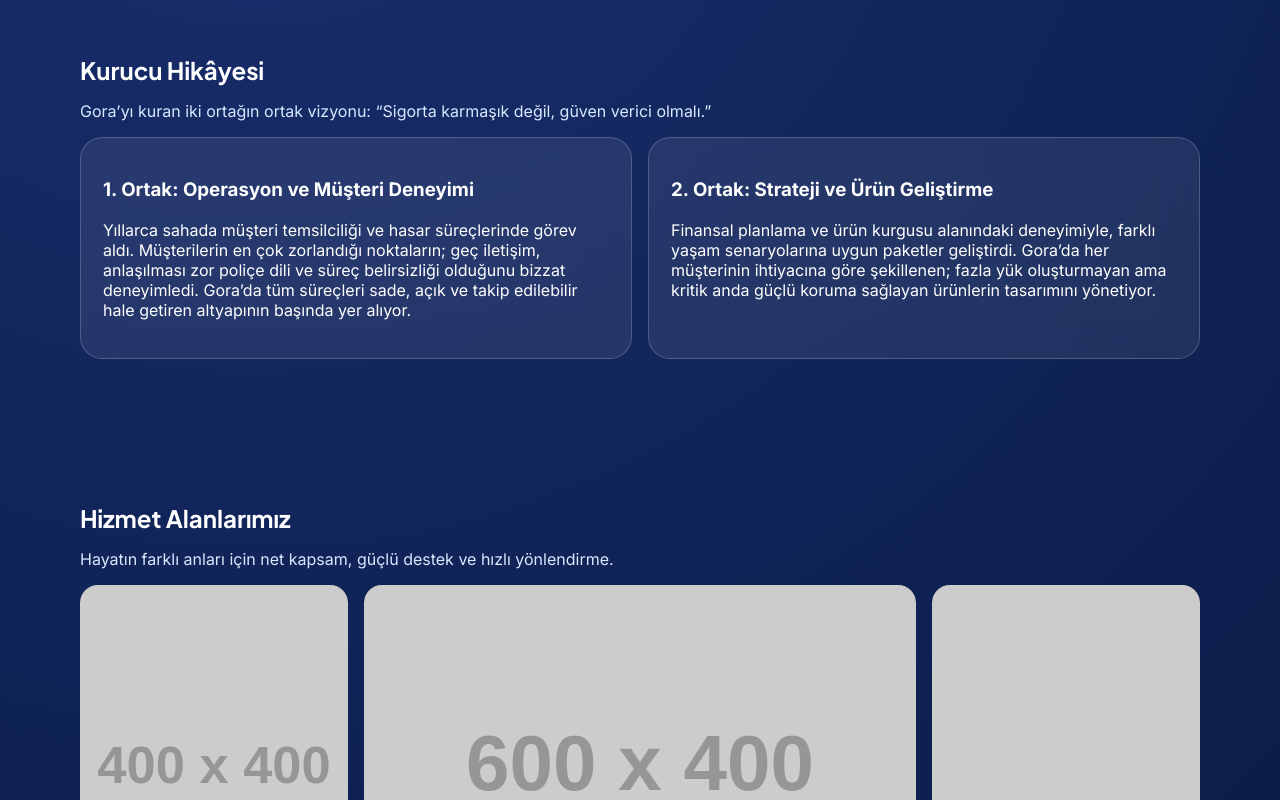
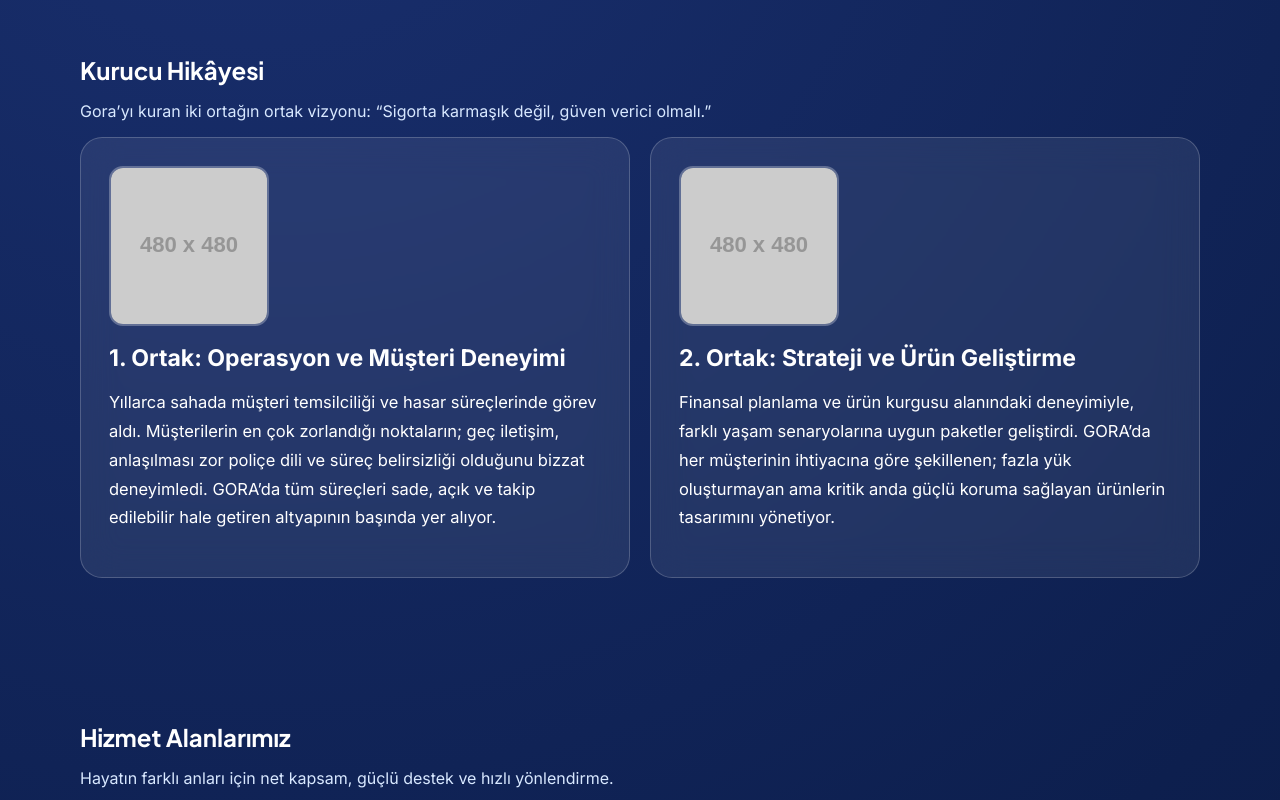
Before and after one commit to Ca9r1/Gora, a website: page index.html in a window 1280 px wide. Shown: the part 1000-1800 px from the top of the page. Drawn offline with Linux system fonts and the light colour scheme; placeholder pictures from the web are drawn by us.

Commit message:
Enhance founder section with larger cards and portrait placeholders

```diff
--- a/index.html
+++ b/index.html
@@ -50,19 +50,21 @@
           <p>Gora’yı kuran iki ortağın ortak vizyonu: “Sigorta karmaşık değil, güven verici olmalı.”</p>
         </div>
         <div class="story-grid">
-          <article class="glass-card card-pad">
+          <article class="glass-card card-pad founder-card">
+            <img src="https://placehold.co/480x480" alt="1. Ortak vesikalık görseli" class="founder-photo" />
             <h3>1. Ortak: Operasyon ve Müşteri Deneyimi</h3>
             <p>
               Yıllarca sahada müşteri temsilciliği ve hasar süreçlerinde görev aldı. Müşterilerin en çok zorlandığı
               noktaların; geç iletişim, anlaşılması zor poliçe dili ve süreç belirsizliği olduğunu bizzat deneyimledi.
-              Gora’da tüm süreçleri sade, açık ve takip edilebilir hale getiren altyapının başında yer alıyor.
+              GORA’da tüm süreçleri sade, açık ve takip edilebilir hale getiren altyapının başında yer alıyor.
             </p>
           </article>
-          <article class="glass-card card-pad">
+          <article class="glass-card card-pad founder-card">
+            <img src="https://placehold.co/480x480" alt="2. Ortak vesikalık görseli" class="founder-photo" />
             <h3>2. Ortak: Strateji ve Ürün Geliştirme</h3>
             <p>
               Finansal planlama ve ürün kurgusu alanındaki deneyimiyle, farklı yaşam senaryolarına uygun paketler
-              geliştirdi. Gora’da her müşterinin ihtiyacına göre şekillenen; fazla yük oluşturmayan ama kritik anda
+              geliştirdi. GORA’da her müşterinin ihtiyacına göre şekillenen; fazla yük oluşturmayan ama kritik anda
               güçlü koruma sağlayan ürünlerin tasarımını yönetiyor.
             </p>
           </article>
--- a/styles.css
+++ b/styles.css
@@ -35,7 +35,25 @@ h1 { font-family: 'Plus Jakarta Sans', sans-serif; font-size: clamp(2rem, 6vw, 4
 section { padding: 72px 0; }
 .section-head h2 { font-family:'Plus Jakarta Sans'; margin:0 0 8px; }
 .section-head p { color: #d8e8ff; }
-.story-grid { display:grid; grid-template-columns: repeat(2,1fr); gap:16px; }
+.story-grid { display:grid; grid-template-columns: repeat(2,1fr); gap:20px; }
+.founder-card { padding: 28px; }
+.founder-photo {
+  width: 160px;
+  height: 160px;
+  border-radius: 14px;
+  object-fit: cover;
+  display: block;
+  margin-bottom: 18px;
+  border: 2px solid rgba(255,255,255,.28);
+}
+.founder-card h3 {
+  font-size: clamp(1.2rem, 1.8vw, 1.45rem);
+  margin: 0 0 10px;
+}
+.founder-card p {
+  font-size: 1.03rem;
+  line-height: 1.75;
+}
 .bento-grid { display:grid; grid-template-columns: repeat(4, 1fr); gap: 16px; }
 .bento-item { overflow:hidden; border-radius:18px; position:relative; min-height:220px; background: rgba(255,255,255,.06); }
 .bento-item img { width:100%; height:100%; object-fit: cover; display:block; }
@@ -60,6 +78,7 @@ section { padding: 72px 0; }
   .nav-links { display:none; }
   .bento-grid { grid-template-columns: repeat(2,1fr); }
   .story-grid, .contact-grid { grid-template-columns: 1fr; }
+  .founder-photo { width: 128px; height: 128px; }
 }
 
 .hero-logo-card { margin-top: 24px; background:#fff; padding: 16px 18px; border-radius: 14px; width: fit-content; box-shadow: 0 10px 28px rgba(0,0,0,.28); }
```
